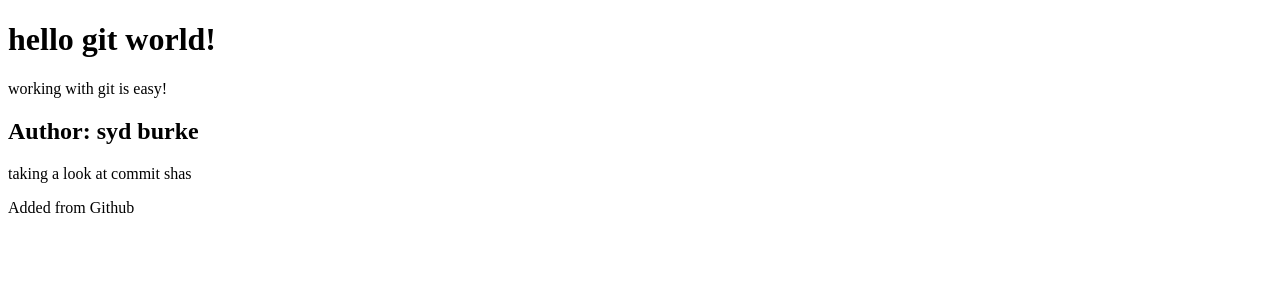
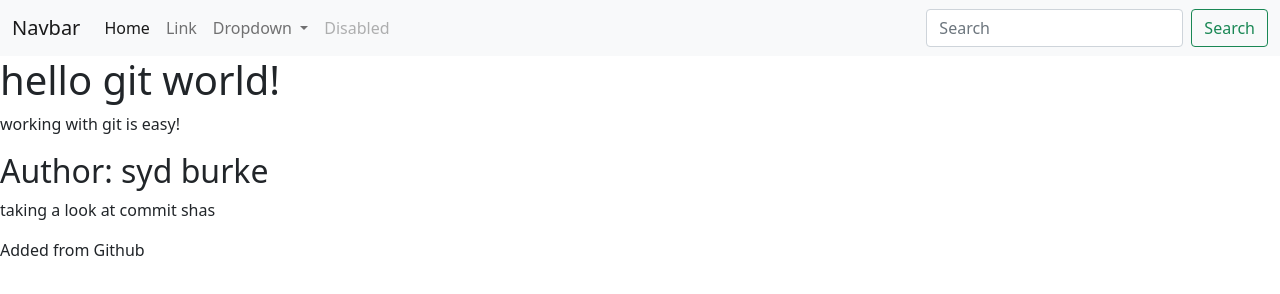
Before and after one commit to sydbrke/GitGithubMasterclass, a plain HTML site: page index.html in a window 1280 px wide. Drawn offline with nearby package versions, Linux system fonts and the light colour scheme.

Commit message:
Add Navbar

```diff
--- a/index.html
+++ b/index.html
@@ -1,6 +1,45 @@
 <!DOCTYPE html>
 <html>
+    <link href="https://cdn.jsdelivr.net/npm/bootstrap@5.1.3/dist/css/bootstrap.min.css" rel="stylesheet" integrity="sha384-1BmE4kWBq78iYhFldvKuhfTAU6auU8tT94WrHftjDbrCEXSU1oBoqyl2QvZ6jIW3" crossorigin="anonymous">
+
     <body>
+        <nav class="navbar navbar-expand-lg navbar-light bg-light">
+            <div class="container-fluid">
+              <a class="navbar-brand" href="#">Navbar</a>
+              <button class="navbar-toggler" type="button" data-bs-toggle="collapse" data-bs-target="#navbarSupportedContent" aria-controls="navbarSupportedContent" aria-expanded="false" aria-label="Toggle navigation">
+                <span class="navbar-toggler-icon"></span>
+              </button>
+              <div class="collapse navbar-collapse" id="navbarSupportedContent">
+                <ul class="navbar-nav me-auto mb-2 mb-lg-0">
+                  <li class="nav-item">
+                    <a class="nav-link active" aria-current="page" href="#">Home</a>
+                  </li>
+                  <li class="nav-item">
+                    <a class="nav-link" href="#">Link</a>
+                  </li>
+                  <li class="nav-item dropdown">
+                    <a class="nav-link dropdown-toggle" href="#" id="navbarDropdown" role="button" data-bs-toggle="dropdown" aria-expanded="false">
+                      Dropdown
+                    </a>
+                    <ul class="dropdown-menu" aria-labelledby="navbarDropdown">
+                      <li><a class="dropdown-item" href="#">Action</a></li>
+                      <li><a class="dropdown-item" href="#">Another action</a></li>
+                      <li><hr class="dropdown-divider"></li>
+                      <li><a class="dropdown-item" href="#">Something else here</a></li>
+                    </ul>
+                  </li>
+                  <li class="nav-item">
+                    <a class="nav-link disabled">Disabled</a>
+                  </li>
+                </ul>
+                <form class="d-flex">
+                  <input class="form-control me-2" type="search" placeholder="Search" aria-label="Search">
+                  <button class="btn btn-outline-success" type="submit">Search</button>
+                </form>
+              </div>
+            </div>
+          </nav>
+
     <h1>hello git world!</h1>
 
     <div>
@@ -20,4 +59,5 @@
 
 <!--Some comments-->
     </body>
+    <script src="https://cdn.jsdelivr.net/npm/bootstrap@5.1.3/dist/js/bootstrap.bundle.min.js" integrity="sha384-ka7Sk0Gln4gmtz2MlQnikT1wXgYsOg+OMhuP+IlRH9sENBO0LRn5q+8nbTov4+1p" crossorigin="anonymous"></script>
 </html>
```
